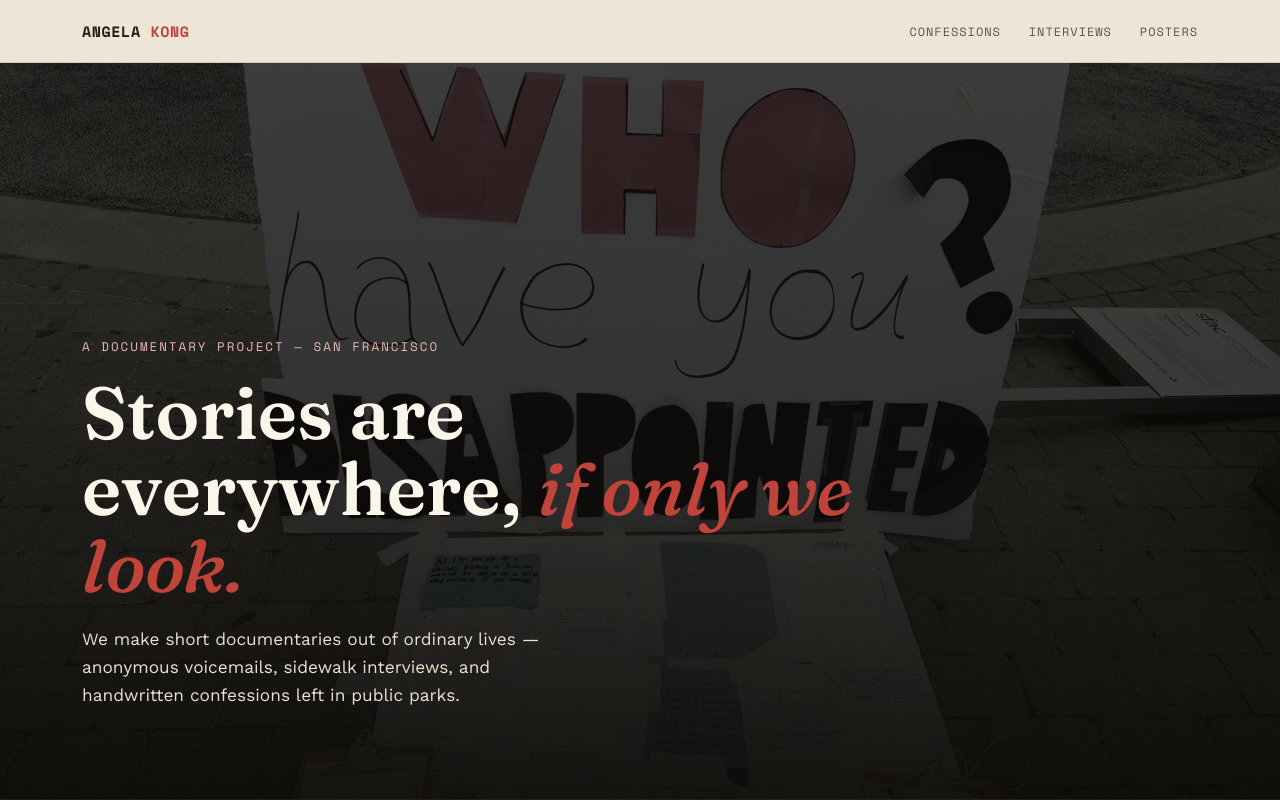
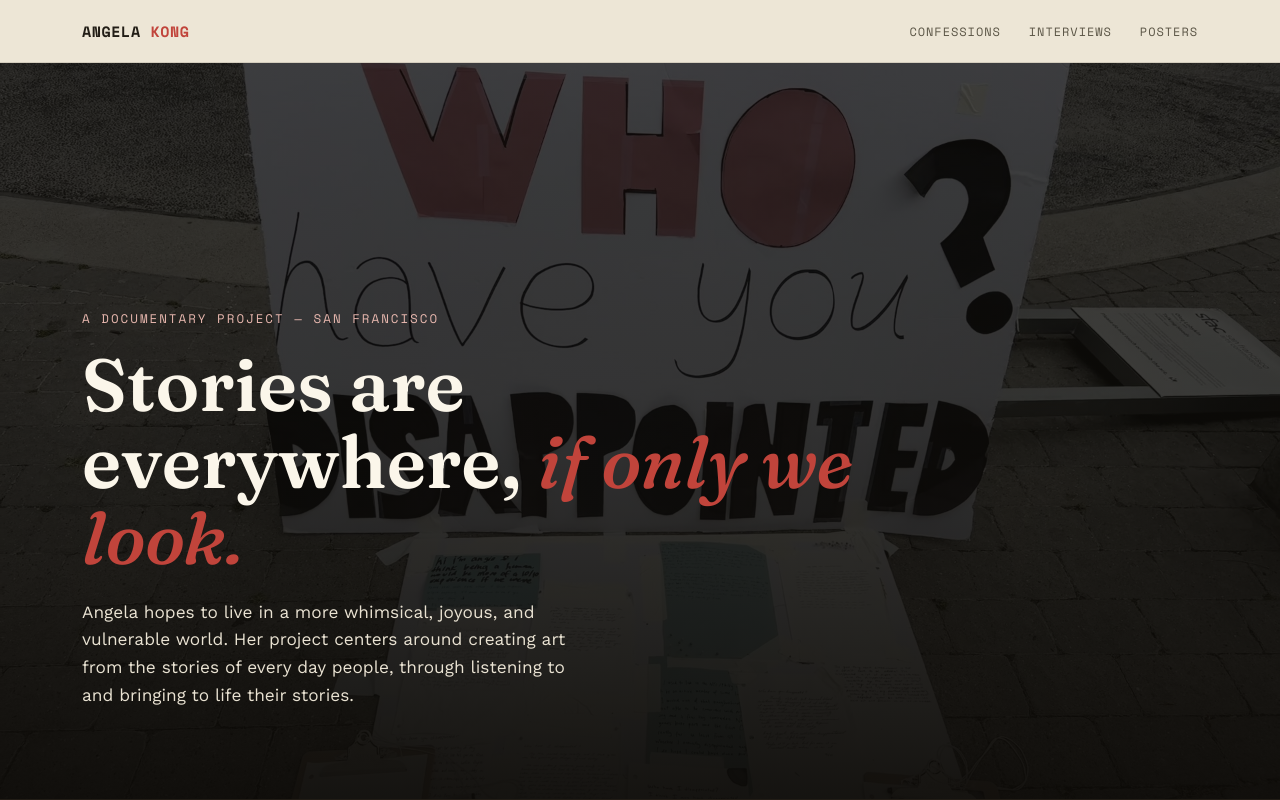
Before and after one commit to angelaxkong/angelaxkong, a plain HTML site: page index.html in a window 1280 px wide. Shown: the top 800 px of the page. Drawn offline with nearby package versions, Linux system fonts and the light colour scheme.

Commit message:
Update project description in index.html

```diff
--- a/index.html
+++ b/index.html
@@ -364,7 +364,7 @@
   <div class="hero-content">
     <span class="eyebrow">A documentary project — San Francisco</span>
     <h1>Stories are everywhere, <em>if only we look.</em></h1>
-    <p class="lede">We make short documentaries out of ordinary lives — anonymous voicemails, sidewalk interviews, and handwritten confessions left in public parks.</p>
+    <p class="lede">Angela hopes to live in a more whimsical, joyous, and vulnerable world. Her project centers around creating art from the stories of every day people, through listening to and bringing to life their stories.</p>
   </div>
 </header>
 
```
